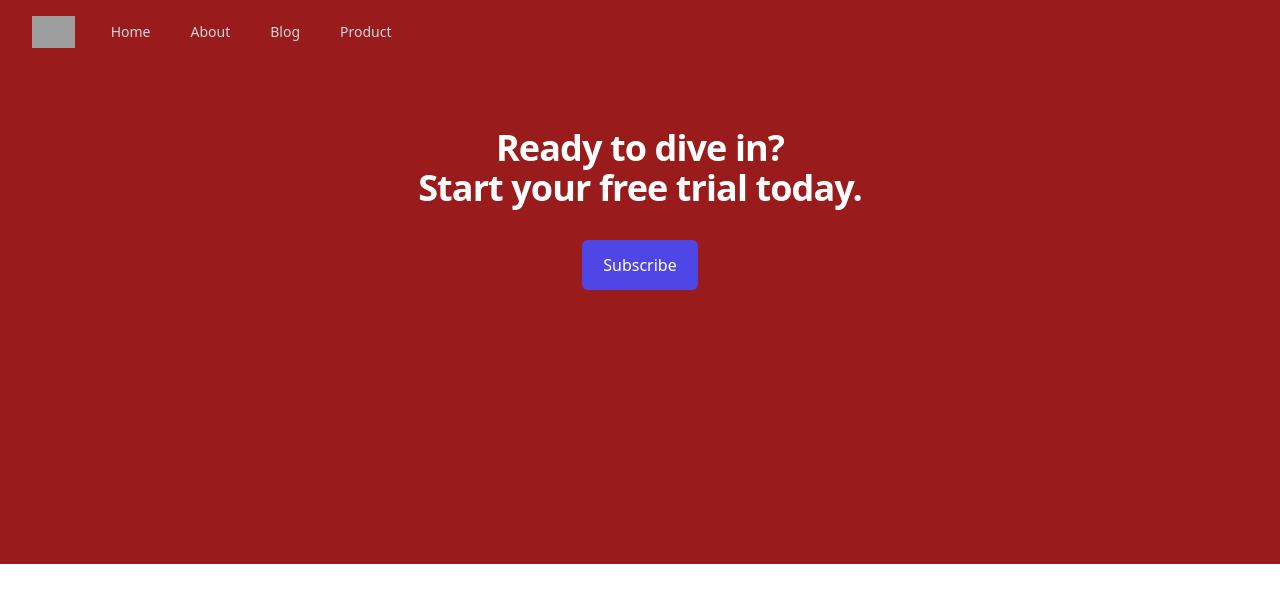
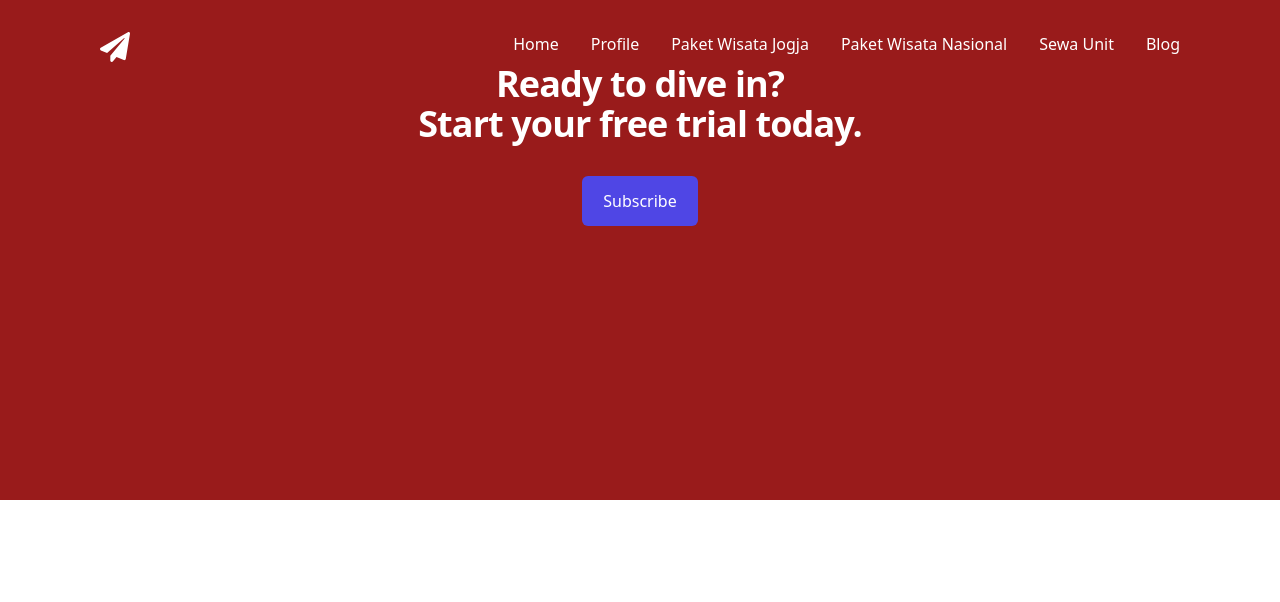
Before and after one commit to mas-kumis/langlangbuana, a Next.js app: page / in a window 1280 px wide. Shown: the top 602 px of the page. Built offline with nearby package versions, Linux system fonts and the light colour scheme; grey boxes are pictures that could not be loaded.

Commit message:
fix navbar

```diff
--- a/app/components/Navbar.tsx
+++ b/app/components/Navbar.tsx
@@ -1,106 +1,42 @@
 "use client";
+import React from "react";
+import { FaPaperPlane } from "react-icons/fa";
+import { GiHamburgerMenu } from "react-icons/gi";
 import { useState } from "react";
-import { FaBars, FaTimes } from "react-icons/fa";
 
 const Navbar = () => {
-  const [isOpen, setIsOpen] = useState(false);
-
-  const handleToggle = () => {
-    setIsOpen(!isOpen);
-  };
-
+  const [open, setOpen] = useState(false);
   return (
-    <nav className="">
-      <div className="max-w-7xl mx-auto px-2 sm:px-6 lg:px-8">
-        <div className="relative flex items-center justify-between h-16">
-          <div className="absolute inset-y-0 left-0 flex items-center sm:hidden">
-            <button
-              type="button"
-              className="inline-flex items-center justify-center p-2 rounded-md text-gray-400 hover:text-white hover:bg-gray-700 focus:outline-none focus:ring-2 focus:ring-inset focus:ring-white"
-              onClick={handleToggle}
-            >
-              <span className="sr-only">Open main menu</span>
-              {isOpen ? (
-                <FaTimes className="block h-6 w-6" aria-hidden="true" />
-              ) : (
-                <FaBars className="block h-6 w-6" aria-hidden="true" />
-              )}
-            </button>
-          </div>
-          <div className="flex-1 flex items-center justify-center sm:items-stretch sm:justify-start">
-            <div className="flex-shrink-0 flex items-center">
-              <img
-                className="block lg:hidden h-8 w-auto"
-                src="https://tailwindui.com/img/logos/mark.svg?color=indigo&shade=500"
-                alt="Logo"
-              />
-              <img
-                className="hidden lg:block h-8 w-auto"
-                src="https://tailwindui.com/img/logos/mark.svg?color=indigo&shade=500"
-                alt="Logo"
-              />
-            </div>
-            <div className="hidden sm:block sm:ml-6">
-              <div className="flex space-x-4">
-                <a
-                  href="/"
-                  className="text-gray-300 hover:bg-gray-700 hover:text-white px-3 py-2 rounded-md text-sm font-medium"
-                >
-                  Home
-                </a>
-                <a
-                  href="/about"
-                  className="text-gray-300 hover:bg-gray-700 hover:text-white px-3 py-2 rounded-md text-sm font-medium"
-                >
-                  About
-                </a>
-                <a
-                  href="/blog"
-                  className="text-gray-300 hover:bg-gray-700 hover:text-white px-3 py-2 rounded-md text-sm font-medium"
-                >
-                  Blog
-                </a>
-                <a
-                  href="/product"
-                  className="text-gray-300 hover:bg-gray-700 hover:text-white px-3 py-2 rounded-md text-sm font-medium"
-                >
-                  Product
-                </a>
-              </div>
-            </div>
-          </div>
+    <div className="fixed top-4 left-0 right-0 px-[30px] md:px-[50px] lg:px-[100px] my-4">
+      <nav className="w-full flex justify-between">
+        <div>
+          <FaPaperPlane size={30} className="text-white" />
         </div>
+        <ul className="hidden md:flex space-x-4 lg:space-x-8 text-white hover:text-slate-100 cursor-pointer ">
+          <li>Home</li>
+          <li>Profile</li>
+          <li>Paket Wisata Jogja</li>
+          <li>Paket Wisata Nasional</li>
+          <li>Sewa Unit</li>
+          <li>Blog</li>
+        </ul>
+        <div className="text-white md:hidden">
+          <button onClick={() => setOpen(!open)}>
+            <GiHamburgerMenu size={30} />
+          </button>
+        </div>
+      </nav>
+      <div>
+        <ul className={`md:hidden ${open ? "block" : "hidden"}`}>
+          <li>Home</li>
+          <li>Profile</li>
+          <li>Paket Wisata Jogja</li>
+          <li>Paket Wisata Nasional</li>
+          <li>Sewa Unit</li>
+          <li>Blog</li>
+        </ul>
       </div>
-
-      <div className={isOpen ? "block" : "hidden"} id="mobile-menu">
-        <div className="px-2 pt-2 pb-3 space-y-1">
-          <a
-            href="/"
-            className="block px-3 py-2 rounded-md text-base font-medium text-white bg-gray-900"
-          >
-            Home
-          </a>
-          <a
-            href="/about"
-            className="block px-3 py-2 rounded-md text-base font-medium text-white bg-gray-900"
-          >
-            About
-          </a>
-          <a
-            href="/blog"
-            className="block px-3 py-2 rounded-md text-base font-medium text-white bg-gray-900"
-          >
-            Blog
-          </a>
-          <a
-            href="/product"
-            className="block px-3 py-2 rounded-md text-base font-medium text-white bg-gray-900"
-          >
-            Product
-          </a>
-        </div>
-      </div>
-    </nav>
+    </div>
   );
 };
 
```
